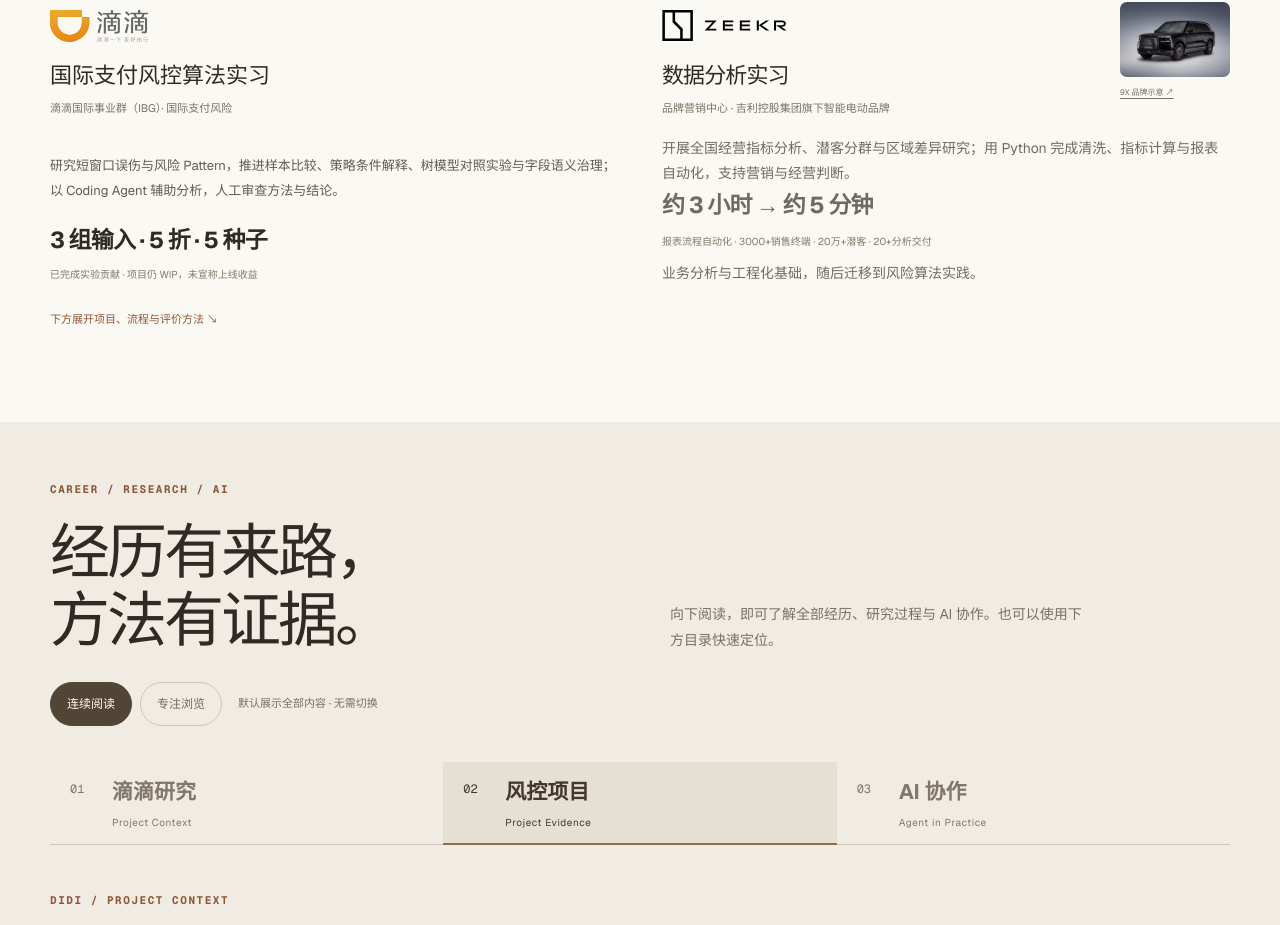
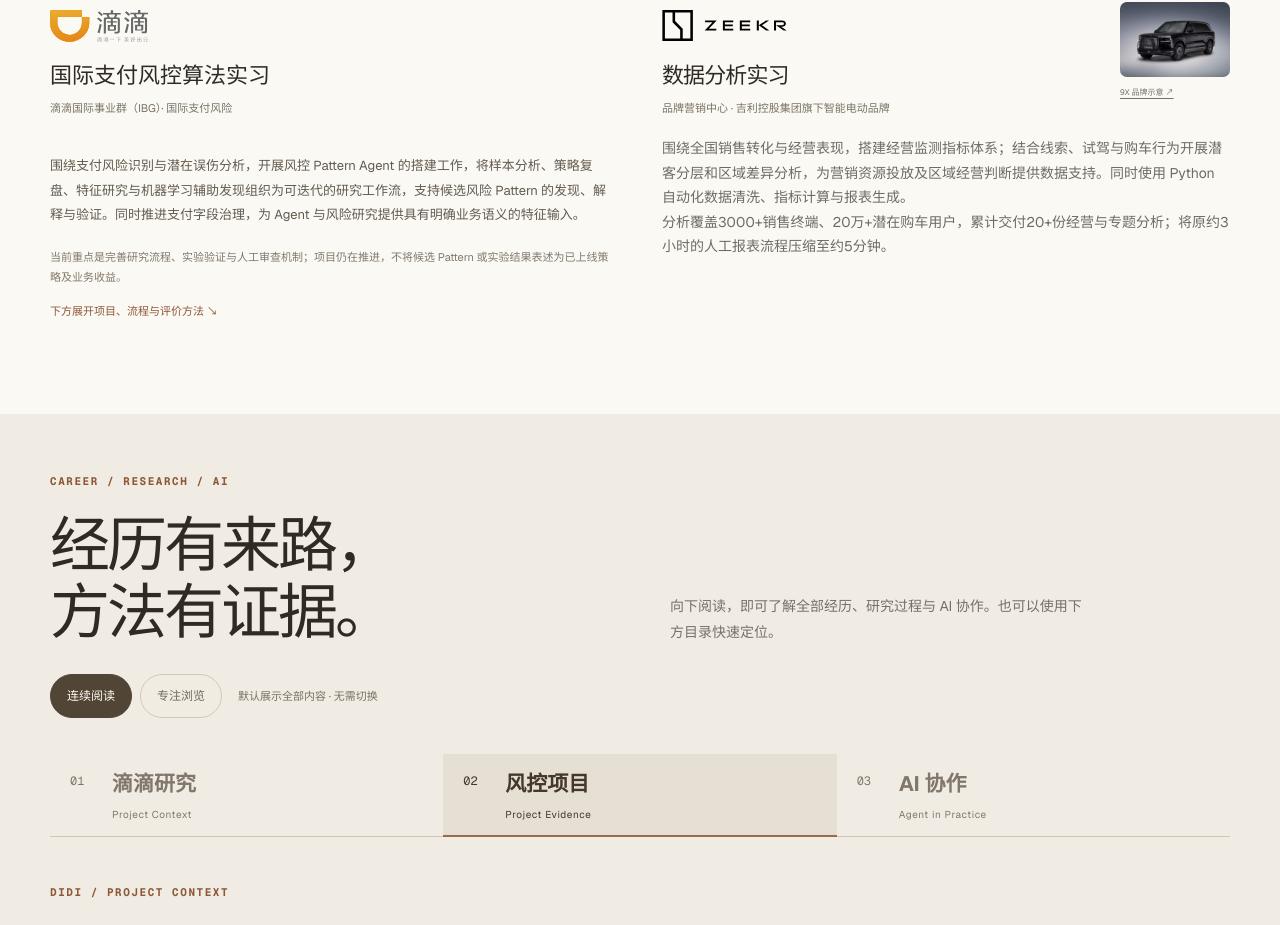
Before and after one commit to ArchimeDAs0612/shenxinda-portfolio-website, a Next.js app: page / in a window 1280 px wide. Shown: the part 2670-3595 px from the top of the page. Built offline with nearby package versions, Linux system fonts and the light colour scheme.

Commit message:
content: clarify approved Didi Pattern Agent and Zeekr internship summaries

```diff
--- a/app/components/ZeekrJourney.tsx
+++ b/app/components/ZeekrJourney.tsx
@@ -5,18 +5,18 @@
 
 export function InternshipOverview() {
   const experience = careerContent.zeekr;
+  const overview = careerContent.internshipOverview;
   return <div className="internship-overview" aria-label="两段实习履历">
     <article className="internship-summary internship-didi">
       <div className="internship-summary-heading"><div><span className="field-label">当前 / 实习履历</span><div className="company-logo-shell didi-logo-shell"><img className="company-logo didi-logo" src="images/brands/didi.svg" alt="滴滴出行 Logo" /></div><h3>国际支付风控算法实习</h3><p className="internship-company">滴滴国际事业群（IBG）· 国际支付风险</p></div></div>
-      <p className="internship-summary-copy">研究短窗口误伤与风险 Pattern，推进样本比较、策略条件解释、树模型对照实验与字段语义治理；以 Coding Agent 辅助分析，人工审查方法与结论。</p>
-      <p className="internship-evidence"><strong>3 组输入 · 5 折 · 5 种子</strong><span>已完成实验贡献 · 项目仍 WIP，未宣称上线收益</span></p>
+      <p className="internship-summary-copy">{overview.didi.work}</p>
+      <p className="internship-foundation">{overview.didi.progress}</p>
       <a className="internship-detail-link" href="#projects">下方展开项目、流程与评价方法 ↘</a>
     </article>
     <article className="career-secondary internship-summary internship-zeekr">
       <div className="internship-summary-heading"><div><span className="field-label">{experience.period} / 实习履历</span><div className="company-logo-shell zeekr-logo-shell"><img className="company-logo zeekr-logo" src="images/brands/zeekr.svg" alt="极氪 ZEEKR Logo" /></div><h3>数据分析实习</h3><p className="internship-company">品牌营销中心 · 吉利控股集团旗下智能电动品牌</p></div><figure className="company-brand-visual zeekr-brand-visual"><MaintainableImage className="brand-reference-image" src={brandContent.zeekr.src} alt={brandContent.zeekr.alt} label="ZEEKR 9X" fallbackTitle="极氪品牌产品形象" /><figcaption><a href={brandContent.zeekr.source} target="_blank" rel="noreferrer">9X 品牌示意 ↗</a></figcaption></figure></div>
-      <p className="internship-summary-copy">开展全国经营指标分析、潜客分群与区域差异研究；用 Python 完成清洗、指标计算与报表自动化，支持营销与经营判断。</p>
-      <p className="internship-evidence"><strong>约 3 小时 → 约 5 分钟</strong><span>报表流程自动化 · 3000+销售终端 · 20万+潜客 · 20+分析交付</span></p>
-      <p className="internship-foundation">业务分析与工程化基础，随后迁移到风险算法实践。</p>
+      <p className="internship-summary-copy">{overview.zeekr.work}</p>
+      <p className="internship-foundation">{overview.zeekr.result}</p>
     </article>
   </div>;
 }
--- a/content/career-content.ts
+++ b/content/career-content.ts
@@ -1,6 +1,16 @@
 /** 公开职业内容：只维护去敏摘要，不存放内部资料、字段或实验数值。 */
 export const careerContent = {
   updatedAt: '2026-10-08',
+  internshipOverview: {
+    didi: {
+      work: '围绕支付风险识别与潜在误伤分析，开展风控 Pattern Agent 的搭建工作，将样本分析、策略复盘、特征研究与机器学习辅助发现组织为可迭代的研究工作流，支持候选风险 Pattern 的发现、解释与验证。同时推进支付字段治理，为 Agent 与风险研究提供具有明确业务语义的特征输入。',
+      progress: '当前重点是完善研究流程、实验验证与人工审查机制；项目仍在推进，不将候选 Pattern 或实验结果表述为已上线策略及业务收益。',
+    },
+    zeekr: {
+      work: '围绕全国销售转化与经营表现，搭建经营监测指标体系；结合线索、试驾与购车行为开展潜客分层和区域差异分析，为营销资源投放及区域经营判断提供数据支持。同时使用 Python 自动化数据清洗、指标计算与报表生成。',
+      result: '分析覆盖3000+销售终端、20万+潜在购车用户，累计交付20+份经营与专题分析；将原约3小时的人工报表流程压缩至约5分钟。',
+    },
+  },
   zeekr: {
     company: '极氪智能科技有限公司',
     context: '吉利控股集团旗下智能电动品牌',
--- a/scripts/verify-browser.mjs
+++ b/scripts/verify-browser.mjs
@@ -124,12 +124,14 @@
     assert.match(await page.locator('#education').innerText(), /GPA 3.93/);
     assert.match(await page.locator('#education').innerText(), /保研入学/);
     assert.equal(await page.locator('#internships .internship-summary').count(), 2);
-    assert.match(await page.locator('#internships .internship-didi').innerText(), /国际支付风控算法实习.*IBG.*3 组输入/s);
-    assert.match(await page.locator('#internships .internship-zeekr').innerText(), /数据分析实习.*约 3 小时.*约 5 分钟/s);
+    const didiOverview = await page.locator('#internships .internship-didi').innerText();
+    assert.match(didiOverview, /国际支付风控算法实习.*IBG.*风控 Pattern Agent 的搭建工作.*支付字段治理.*项目仍在推进/s);
+    assert.doesNotMatch(didiOverview, /3\s*组输入|5\s*折|5\s*种子/, 'Experiment configuration must not replace the project overview');
+    assert.match(await page.locator('#internships .internship-zeekr').innerText(), /数据分析实习.*经营监测指标体系.*潜客分层.*约3小时.*约5分钟/s);
     assert.equal(await page.locator('#work .internship-zeekr').count(), 0, 'Zeekr appears only in the balanced overview, not the detailed Didi chapter');
     assert.equal(await page.locator('.hero .portrait-frame img').evaluate((node) => getComputedStyle(node).objectPosition), '50% 100%', 'Portrait framing must trim sky, not the lower body');
     assert.match(await page.locator('.career-secondary').innerText(), /3000\+/);
-    assert.match(await page.locator('.career-secondary').innerText(), /约 5 分钟/);
+    assert.match(await page.locator('.career-secondary').innerText(), /约5分钟/);
     assert.match(await page.locator('#education').innerText(), /挑战杯国家级特等奖（国赛前3%）/);
     assert.equal(await page.locator('meta[property="og:image"]').count(), 1);
     assert.equal(await page.locator('link[rel="canonical"]').count(), 1);
--- /dev/null
+++ b/维护说明/2026-10-08-实习概览文案确认.md
@@ -0,0 +1,8 @@
+# 实习概览文案更新
+
+- 输入：本人在本聊天确认滴滴应表达风控 Pattern Agent 搭建工作，并明确批准将两段确认文案改入网页。
+- 范围：仅更新两段首次出现的实习概览；后面的滴滴项目详情、科研图、照片、配色、联系方式及部署流程不变。
+- 滴滴：突出风险识别与潜在误伤分析、Pattern Agent 搭建、研究工作流与字段治理。保留项目进行中以及未宣称上线和业务收益的边界。移除概览中以实验配置代替项目内容的大字表达。
+- 极氪：突出销售转化、经营指标、潜客分层与区域差异、Python 报表自动化。使用本人已确认的覆盖范围、交付数量和时间缩减；不包装成算法实习。
+- 维护：两段文案集中在 `content/career-content.ts` 的 `internshipOverview` 中；组件只读取配置。
+- 验证：更新既有浏览器断言，检查本人确认的内容与实验参数不在概览出现；继续保留全站四尺寸回归。原有云端隔离浏览器环境和默认运行方式不变。
```
